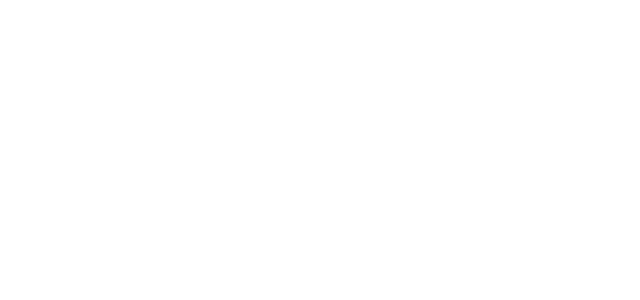
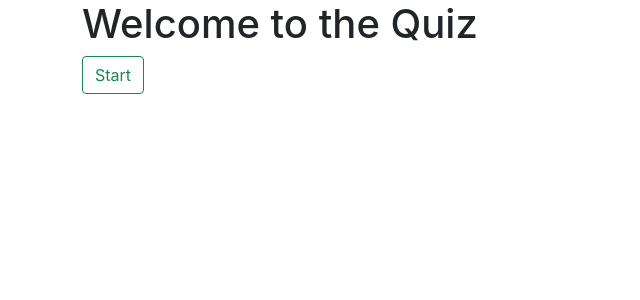
Before and after one commit to Mezdek/planetMusic, a React (Create React App) app: page / in a window 1280 px wide. Shown: the top 300 px of the page, without its empty margins (0-640 px from the left). Built offline with nearby package versions, Linux system fonts and the light colour scheme.

Commit message:
fetching data

```diff
--- a/package.json
+++ b/package.json
@@ -6,6 +6,7 @@
     "@testing-library/jest-dom": "^5.14.1",
     "@testing-library/react": "^11.2.7",
     "@testing-library/user-event": "^12.8.3",
+    "axios": "^0.24.0",
     "bootstrap": "^5.1.3",
     "react": "^17.0.2",
     "react-bootstrap": "^2.0.0",
--- a/src/App.js
+++ b/src/App.js
@@ -3,17 +3,17 @@ import './App.css';
 // import HotTracks from './components/US-01-HotTracks'
 // import RandomPlaylist from './components/US-02-RandomPlaylist'
 // import Events from './components/US-03-Events'
-// import Quiz from './components/US-04-Quiz'
+import Quiz from './components/US-04-Quiz'
 // import NavBar from './components/shared-components/nav-bar'
 // import Footer from './components/shared-components/footer'
-import Container from 'react-bootstrap/Container';
+// import Container from 'react-bootstrap/Container';
 
 
 
 function App() {
   return (
     <div className="App">
-
+      <Quiz />
     </div>
   );
 }
--- /dev/null
+++ b/src/components/US-04-Quiz/components/Questions.js
@@ -0,0 +1,35 @@
+import { useState, useEffect } from 'react';
+import axios from 'axios';
+
+function Questions() {
+  const [questions, setQuestions] = useState([]);
+
+  useEffect(() => {
+    axios
+      .get('https://opentdb.com/api.php?amount=10&category=12')
+      .then((response) => {
+        console.log('setQuestions');
+        setQuestions(response.data.results);
+      })
+      .catch((error) => console.log(error));
+  }, []);
+
+  return (
+    <div>
+      <h2>Question</h2>
+      <div>
+        {questions.map((item, index) => (
+          <div>
+            <h5 key={index}>{item.question}</h5>
+            <div key={index}>{item.correct_answer}</div>
+            {item.incorrect_answers.map((item, index) => (
+              <div key={index}>{item}</div>
+            ))}
+          </div>
+        ))}
+      </div>
+    </div>
+  );
+}
+
+export default Questions;
--- /dev/null
+++ b/src/components/US-04-Quiz/components/StartPage.js
@@ -0,0 +1,12 @@
+import Button from "react-bootstrap/Button"
+
+function StartPage({ start }) {
+  return (
+    <div>
+      <h1>Welcome to the Quiz</h1>
+      <Button variant="outline-success" onClick={start} >Start</Button>
+    </div>
+  );
+}
+
+export default StartPage;
--- a/src/components/US-04-Quiz/index.js
+++ b/src/components/US-04-Quiz/index.js
@@ -0,0 +1,20 @@
+import Container from 'react-bootstrap/Container';
+import StartPage from './components/StartPage';
+import Questions from './components/Questions';
+import { useState } from 'react';
+
+function Quiz() {
+  const [quizStart, setQuizStart] = useState(false);
+
+  return (
+    <Container fluid='md'>
+      {quizStart ? (
+        <Questions />
+      ) : (
+        <StartPage start={() => setQuizStart(true)} />
+      )}
+    </Container>
+  );
+}
+
+export default Quiz;
--- a/src/index.js
+++ b/src/index.js
@@ -1,9 +1,9 @@
 import React from 'react';
 import ReactDOM from 'react-dom';
+import reportWebVitals from './reportWebVitals';
+import 'bootstrap/dist/css/bootstrap.min.css';
 import './index.css';
 import App from './App';
-import reportWebVitals from './reportWebVitals';
-import 'bootstrap/dist/css/bootstrap.min.css';
 
 ReactDOM.render(
   <React.StrictMode>
```
Also changed, not shown: 1 other file (tests, documents, lock files or other folders).
